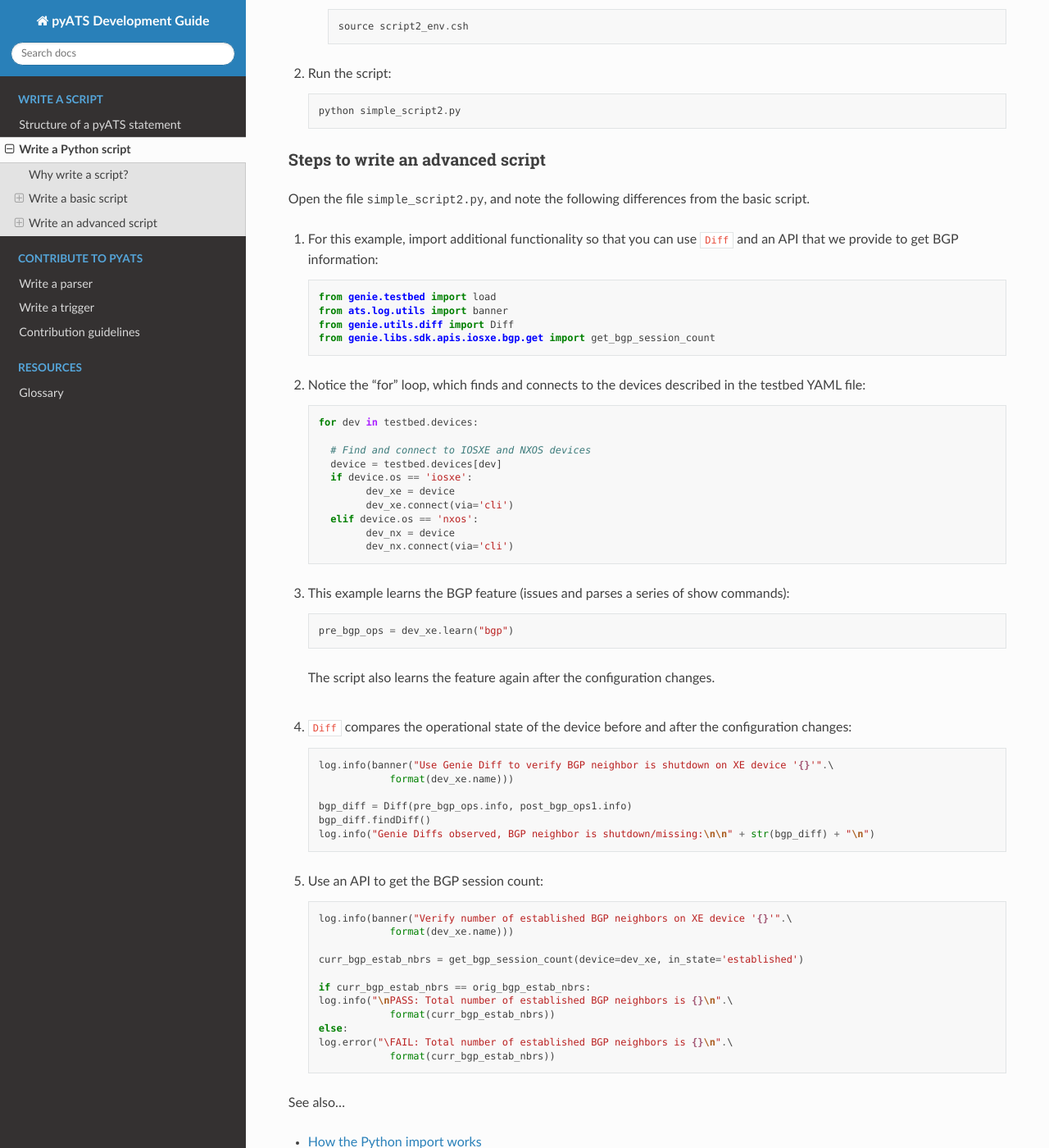
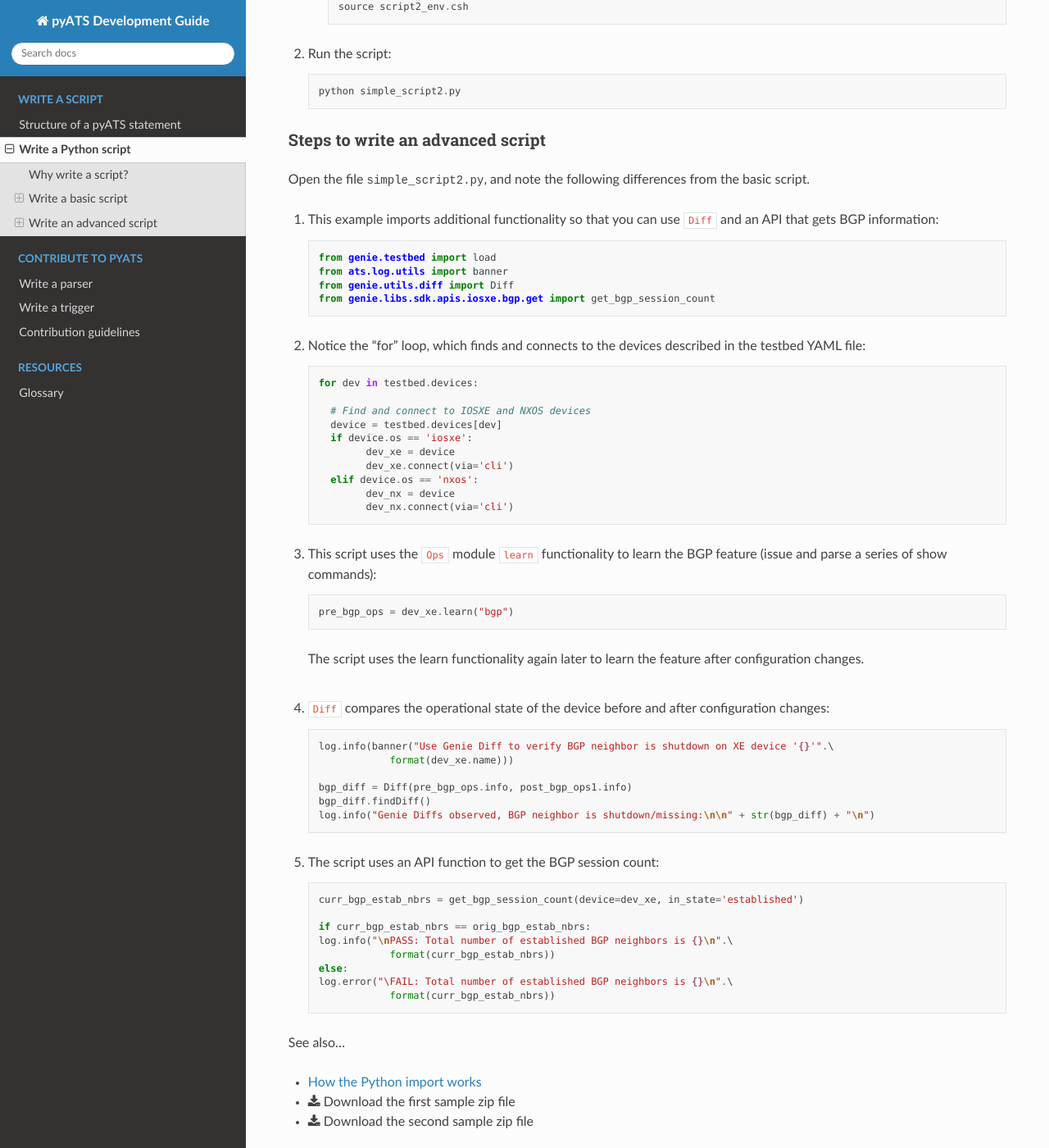
Before and after one commit to CiscoTestAutomation/getting-started, a Sphinx documentation site: the page built from source/writescripts/writepythonscript.rst, in a window 1280 px wide and 1400 px high, scrolled down 4263 px. Shown: the whole window at 82% size. Built offline with Sphinx 7.4.7 and the Read the Docs theme 2.0.0, drawn with Linux system fonts in a browser that asks for light colours; some of the changed text lies outside the part shown.

Commit message:
Draft ready for review.

```diff
--- a/source/writescripts/writepythonscript.rst
+++ b/source/writescripts/writepythonscript.rst
@@ -191,7 +191,7 @@ Steps to write an advanced script
 ^^^^^^^^^^^^^^^^^^^^^^^^^^^^^^^^^
 Open the file :monospace:`simple_script2.py`, and note the following differences from the basic script.
 
-#. For this example, import additional functionality so that you can use ``Diff`` and an API that we provide to get BGP information:
+#. This example imports additional functionality so that you can use ``Diff`` and an API that gets BGP information:
 
    .. code-block:: python
 
@@ -215,15 +215,15 @@ Open the file :monospace:`simple_script2.py`, and note the following differences
             dev_nx = device
             dev_nx.connect(via='cli')
 
-#. This example learns the BGP feature (issues and parses a series of show commands):
+#. This script uses the ``Ops`` module ``learn`` functionality to learn the BGP feature (issue and parse a series of show commands):
 
    .. code-block:: python
 
     pre_bgp_ops = dev_xe.learn("bgp")
 
-   The script also learns the feature again after the configuration changes. |br| |br|
+   The script uses the learn functionality again later to learn the feature after configuration changes. |br| |br|
 
-#. ``Diff`` compares the operational state of the device before and after the configuration changes:
+#. ``Diff`` compares the operational state of the device before and after configuration changes:
 
    .. code-block:: python
 
@@ -234,12 +234,9 @@ Open the file :monospace:`simple_script2.py`, and note the following differences
       bgp_diff.findDiff()
       log.info("Genie Diffs observed, BGP neighbor is shutdown/missing:\n\n" + str(bgp_diff) + "\n")
 
-#. Use an API to get the BGP session count:
+#. The script uses an API function to get the BGP session count:
 
    .. code-block:: python
-
-      log.info(banner("Verify number of established BGP neighbors on XE device '{}'".\
-                  format(dev_xe.name)))
 
       curr_bgp_estab_nbrs = get_bgp_session_count(device=dev_xe, in_state='established')
 
@@ -250,6 +247,7 @@ Open the file :monospace:`simple_script2.py`, and note the following differences
       log.error("\FAIL: Total number of established BGP neighbors is {}\n".\
                   format(curr_bgp_estab_nbrs))
 
+
 See also...
 
 * `How the Python import works <https://docs.python.org/3/tutorial/modules.html?highlight=import>`_
```
Also changed, not shown: other parts of source/writescripts/writepythonscript.rst (+10 -10 lines).
